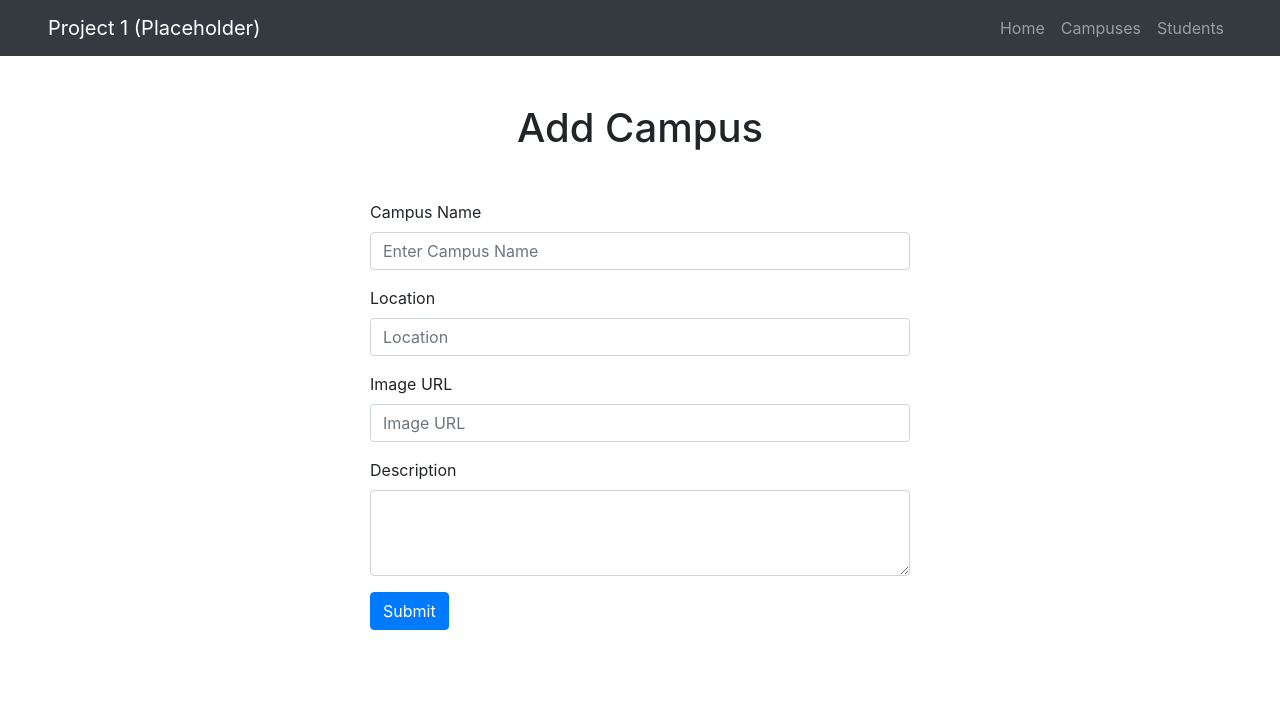
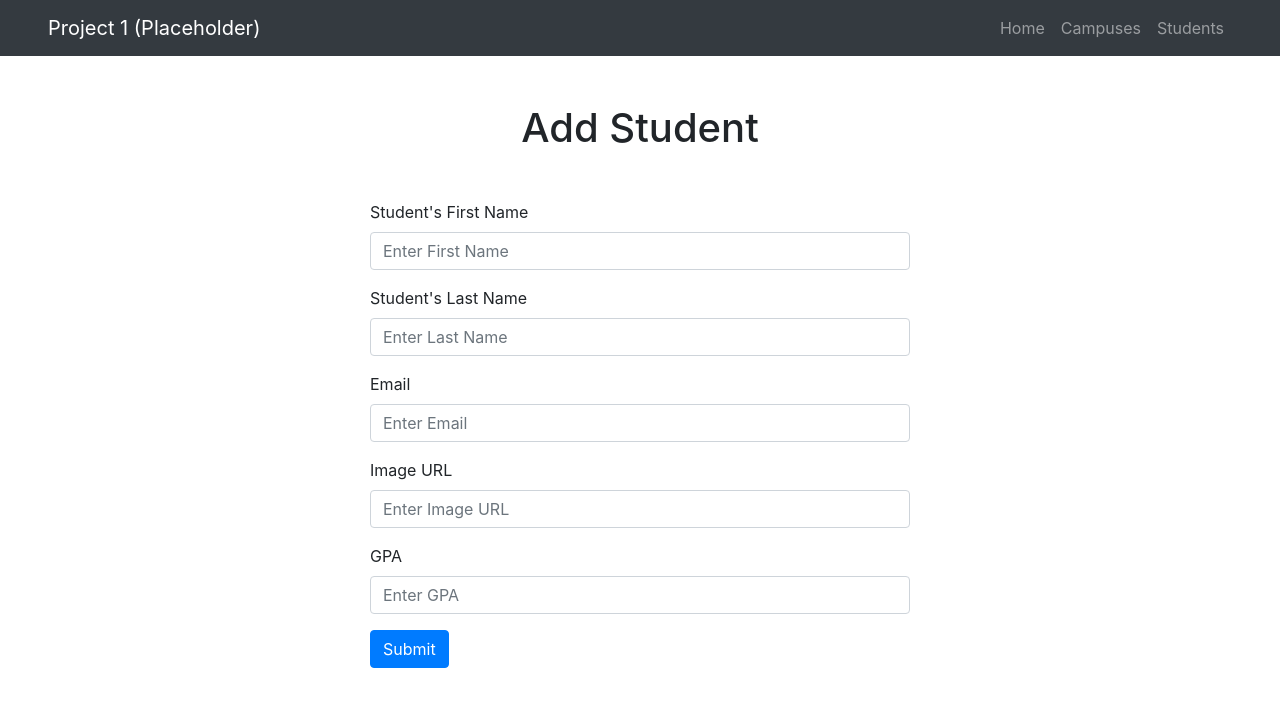
Before and after one commit to JonTrader/Campus-CRUD-App, a React (Create React App) app in the folder client-side/: page / in a window 1280 px wide. Shown: the top 706 px of the page. Built offline with nearby package versions, Linux system fonts and the light colour scheme.

Commit message:
added add student form/component

```diff
--- a/client-side/src/Components/AddCampus.jsx
+++ b/client-side/src/Components/AddCampus.jsx
@@ -21,17 +21,17 @@ class AddCampus  extends Component
                         <form action="" method="POST">
                             <Form.Group controlId="campusName">
                                 <Form.Label>Campus Name</Form.Label>
-                                <Form.Control type="text" placeholder="Enter Campus Name" />
+                                <Form.Control aria-required type="text" placeholder="Enter Campus Name" />
                             </Form.Group>
 
                             <Form.Group controlId="location">
                                 <Form.Label>Location</Form.Label>
-                                <Form.Control type="text" placeholder="Location" />
+                                <Form.Control type="text" placeholder="Enter Location" />
                             </Form.Group>
 
                             <Form.Group controlId="imageURL">
                                 <Form.Label>Image URL</Form.Label>
-                                <Form.Control type="password" placeholder="Image URL" />
+                                <Form.Control type="text" placeholder="Enter Image URL" />
                             </Form.Group>
 
                             <Form.Group controlId="description">
--- a/client-side/src/Components/AddStudent.jsx
+++ b/client-side/src/Components/AddStudent.jsx
@@ -1,11 +1,55 @@
 import React, { Component } from 'react'
+import Container from 'react-bootstrap/Container'
+import Jumbotron from 'react-bootstrap/Jumbotron'
+import Button from 'react-bootstrap/Button'
+import Form from 'react-bootstrap/Form'
+import Row from 'react-bootstrap/Row'
+import Col from 'react-bootstrap/Col'
 
 class AddStudent extends Component
 {
     render()
     {
         return(
-            <></>
+            <Container className="mt-5">
+                <div className="text-center mb-5">
+                    <h1>Add Student</h1>
+                </div>
+                <Row className="justify-content-center">
+                    <Col xs={6}>
+                        <form action="" method="POST">
+                            <Form.Group controlId="firstname">
+                                <Form.Label>Student's First Name</Form.Label>
+                                <Form.Control type="text" placeholder="Enter First Name" />
+                            </Form.Group>
+
+                            <Form.Group controlId="lastname">
+                                <Form.Label>Student's Last Name</Form.Label>
+                                <Form.Control type="text" placeholder="Enter Last Name" />
+                            </Form.Group>
+
+                            <Form.Group controlId="email">
+                                <Form.Label>Email</Form.Label>
+                                <Form.Control type="email" placeholder="Enter Email" />
+                            </Form.Group>
+
+                            <Form.Group controlId="imageURL">
+                                <Form.Label>Image URL</Form.Label>
+                                <Form.Control type="text" placeholder="Enter Image URL" />
+                            </Form.Group>
+
+                            <Form.Group controlId="gpa">
+                                <Form.Label>GPA</Form.Label>
+                                <Form.Control type="number" placeholder="Enter GPA" min="0" max="4"/>
+                            </Form.Group>
+
+                            <Button variant="primary" type="submit">
+                                Submit
+                            </Button>
+                        </form>
+                    </Col>
+                </Row>
+            </Container>
         )
     }
 }
--- a/client-side/src/index.js
+++ b/client-side/src/index.js
@@ -5,13 +5,13 @@ import App from './App';
 import reportWebVitals from './reportWebVitals';
 import Navbar from './Components/Navbar' //testing
 import Campus from './Components/Campus' //testing
-import AddCampus from './Components/AddCampus' //testing
+import AddStudent from './Components/AddStudent' //testing
 
 
 ReactDOM.render(
 	<React.StrictMode>
 		<Navbar />
-		<AddCampus /> {/* added for testing */}
+		<AddStudent /> {/* added for testing */}
 		{/* <App /> Removed for testing*/}
 
   	</React.StrictMode>,
```
